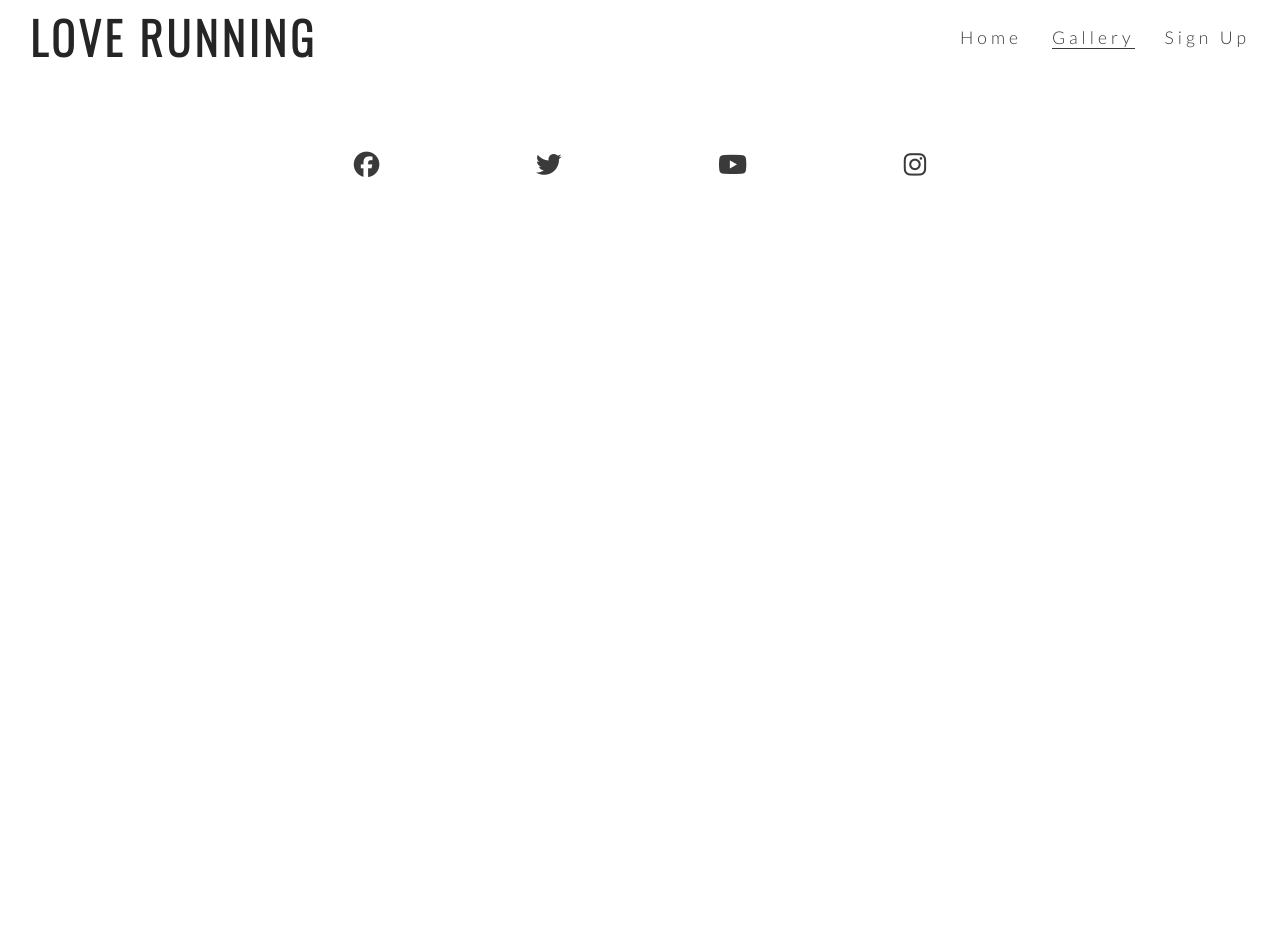
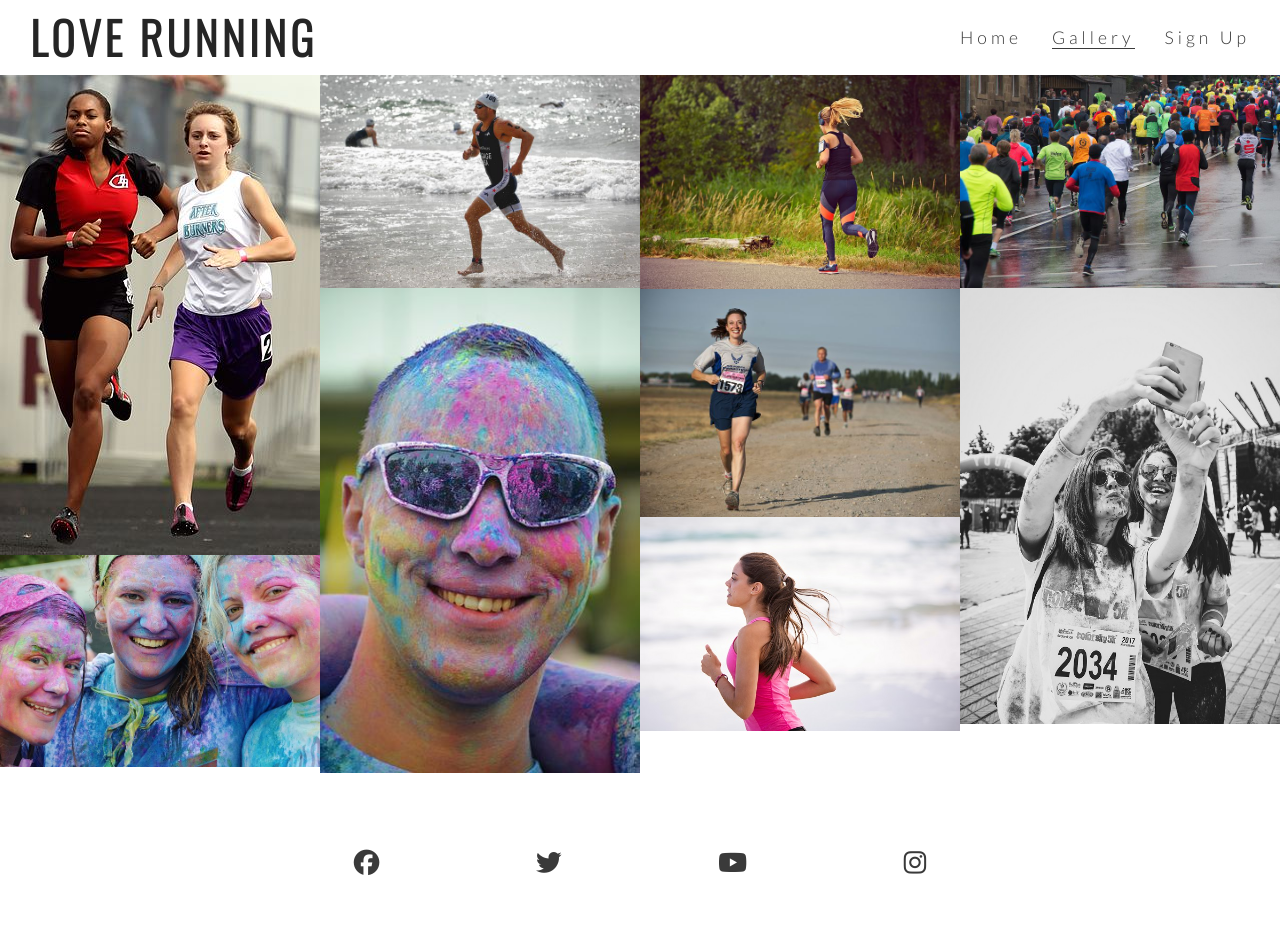
Before and after one commit to NgenNo9/love-running-essentials-project-buildalong, a plain HTML site: page gallery.html in a window 1280 px wide. Before the commit the page ends 800 px from the top, so only its background shows below. Drawn offline with nearby package versions, Linux system fonts and the light colour scheme.

Commit message:
Add images to gallery page and masonry styling to images

```diff
--- a/assets/CSS/style.css
+++ b/assets/CSS/style.css
@@ -237,3 +237,16 @@ footer {
     padding: 5%;
     color: #3a3a3a;
 }
+
+/* Gallery Page */
+
+#photos {
+    clear: both;
+    line-height: 0;
+    column-count: 4;
+    column-gap: 0;
+}
+
+#photos > img {
+    width: 100%;
+}
--- a/gallery.html
+++ b/gallery.html
@@ -24,6 +24,18 @@
         </nav>
     </header>
 
+    <section id="photos">
+        <img src="assets/images/athletes.jpeg" alt="Two athletes running">
+        <img src="assets/images/girls.jpeg" alt="Three girls at charity paint running festival">
+        <img src="assets/images/runner3.jpeg" alt="Solo male runner jogging on a beach">
+        <img src="assets/images/man.jpeg" alt="Man at chariuty paint running festival">
+        <img src="assets/images/runner1.jpeg" alt="Solo female runner jogging through Phoenix Park">
+        <img src="assets/images/runner2.jpeg" alt="Runners competing in a marathon">
+        <img src="assets/images/runner4.jpeg" alt="Solo female runner jogging on a beach">
+        <img src="assets/images/running_gang.jpeg" alt="Large group of runners taking part in a marathon on a rainy day">
+        <img src="assets/images/mud-run.jpeg" alt="Two female runners taking a muddy selfie after the Mud Runners Championship">
+    </section>
+
 
     <!-- social media links -->
     <footer id="social">
```
Also changed, not shown: assets/images/athletes.jpeg (added), assets/images/girls.jpeg (added), assets/images/man.jpeg (added), assets/images/mud-run.jpeg (added), assets/images/runner1.jpeg (added), assets/images/runner2.jpeg (added), assets/images/runner3.jpeg (added), assets/images/runner4.jpeg (added), assets/images/running_gang.jpeg (added).
